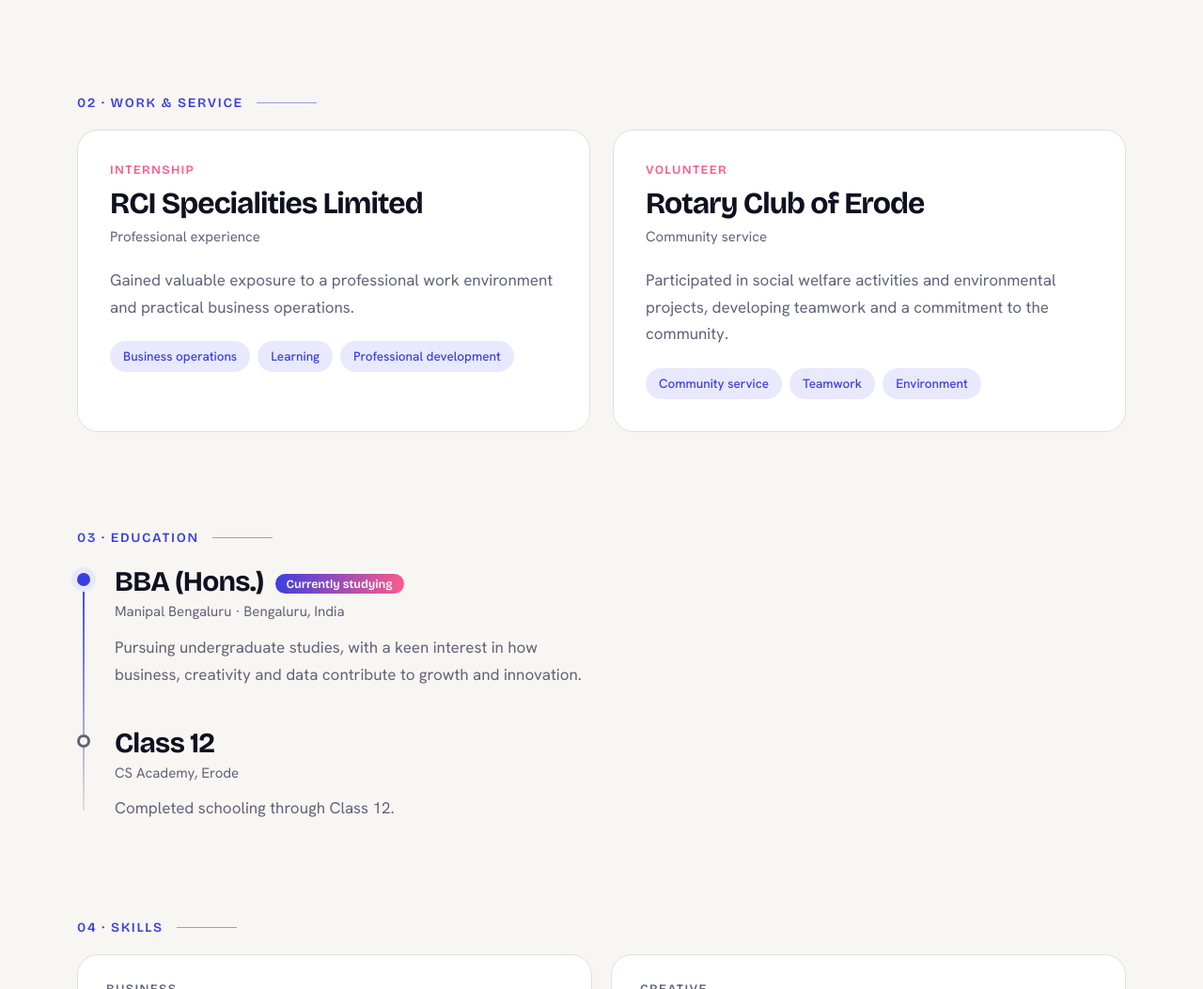
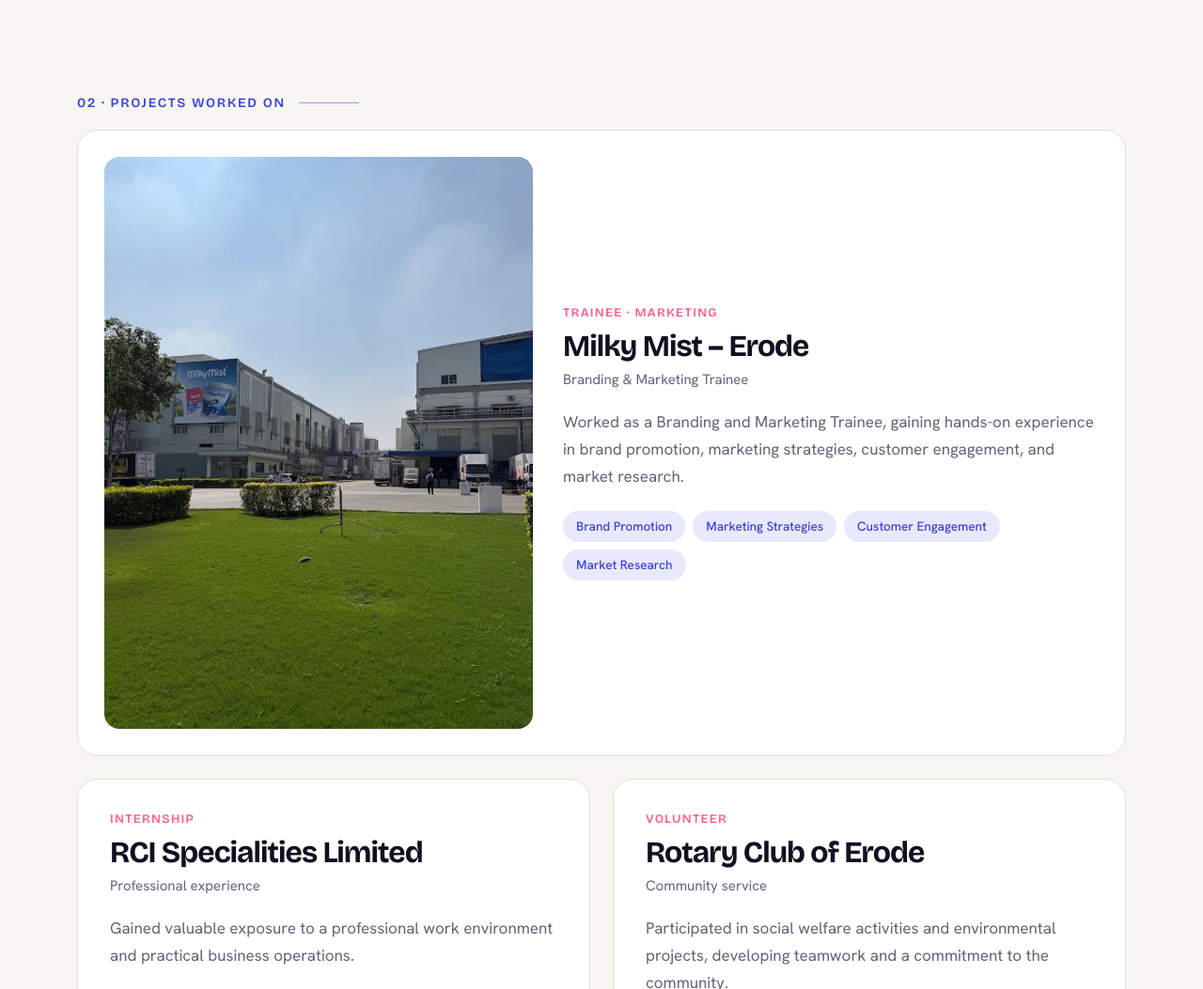
Before and after one commit to jude-pinkman/Aravind_Portfolio, a plain HTML site: page index.html in a window 1280 px wide. Shown: the part 1747-2800 px from the top of the page at 94% size. Drawn offline with nearby package versions, Linux system fonts and the light colour scheme.

Commit message:
Update projects section with Milky Mist trainee role and photo

```diff
--- a/index.html
+++ b/index.html
@@ -78,6 +78,9 @@ h1 span:nth-child(2) b{animation-delay:.12s;background:linear-gradient(100deg,va
 .jobs{display:grid;grid-template-columns:repeat(2,1fr);gap:24px}
 .job{background:var(--panel);border:1px solid var(--line);border-radius:22px;padding:34px;transition:transform .3s,border-color .3s,box-shadow .3s}
 .job:hover{transform:translateY(-6px);border-color:var(--acc);box-shadow:0 24px 50px -24px var(--glow)}
+.job.featured{grid-column:1/-1;display:grid;grid-template-columns:1fr 1.25fr;gap:32px;align-items:center;padding:28px}
+.job-media{width:100%;height:100%;min-height:280px;border-radius:16px;overflow:hidden;background:var(--bg)}
+.job-media img{width:100%;height:100%;object-fit:cover;object-position:center 35%;display:block}
 .job .k{font:600 13px "Bricolage Grotesque",sans-serif;letter-spacing:.1em;text-transform:uppercase;color:var(--acc2);margin-bottom:10px}
 .job h3{font:700 32px/1.1 "Bricolage Grotesque",sans-serif;letter-spacing:-.03em;margin:0 0 6px}
 .job small{font-size:15px;color:var(--mute);display:block;margin-bottom:18px}
@@ -139,6 +142,8 @@ nav{display:none}
 .about,.int,.jobs,.sk{grid-template-columns:1fr}
 .about,.int{gap:32px}
 .job{padding:26px}
+.job.featured{grid-template-columns:1fr;gap:20px;padding:22px}
+.job.featured .job-media{min-height:220px;max-height:280px}
 .end{padding-top:72px;margin-top:80px}
 }
 @media (prefers-reduced-motion:reduce){html{scroll-behavior:auto}h1 span b,.mq div,.role i{animation:none}.rv{opacity:1;transform:none;transition:none}.job,.int li{transition:none}}
@@ -146,7 +151,7 @@ nav{display:none}
 </head>
 <body>
 <header><div class="w"><a class="logo" href="#top"><i></i>Aravind M</a>
-<nav aria-label="Sections"><a href="#about">About</a><a href="#work">Work</a><a href="#education">Education</a><a href="#skills">Skills</a><a href="#interests">Interests</a></nav>
+<nav aria-label="Sections"><a href="#about">About</a><a href="#work">Projects</a><a href="#education">Education</a><a href="#skills">Skills</a><a href="#interests">Interests</a></nav>
 <div class="hr"><button class="tg" id="tg" aria-label="Toggle light or dark theme">◐</button><a class="pill" href="#contact">Let’s connect</a></div></div></header>
 
 <main>
@@ -156,7 +161,7 @@ nav{display:none}
 <p class="role"><i></i>Business student &amp; photographer</p>
 <h1><span><b>Aravind</b></span><span><b>M.</b></span></h1>
 <p class="lead">Exploring the intersection of creativity, business and community.</p>
-<div class="cta"><a class="btn p" href="#work">View my work</a><a class="btn g" href="#contact">Get in touch</a></div>
+<div class="cta"><a class="btn p" href="#work">View projects</a><a class="btn g" href="#contact">Get in touch</a></div>
 <div class="facts">
 <div><b>Erode</b>Tamil Nadu, India</div>
 <div><b>BBA (Hons.)</b>Manipal Bengaluru</div>
@@ -183,8 +188,18 @@ nav{display:none}
 <p>I bring discipline, perseverance, focus and a competitive mindset to everything I do. I’m a motivated, adaptable and enthusiastic learner, eager to gain new experiences and develop my professional skills.</p>
 </div></div></section>
 
-<section class="row rv" id="work"><p class="eye">02 · Work &amp; service</p>
+<section class="row rv" id="work"><p class="eye">02 · Projects worked on</p>
 <div class="jobs">
+<div class="job featured">
+<div class="job-media"><img src="milky-mist.webp" alt="Milky Mist – Erode Plant"></div>
+<div class="job-body">
+<div class="k">Trainee · Marketing</div>
+<h3>Milky Mist – Erode</h3>
+<small>Branding &amp; Marketing Trainee</small>
+<p>Worked as a Branding and Marketing Trainee, gaining hands-on experience in brand promotion, marketing strategies, customer engagement, and market research.</p>
+<div class="tags"><span>Brand Promotion</span><span>Marketing Strategies</span><span>Customer Engagement</span><span>Market Research</span></div>
+</div>
+</div>
 <div class="job"><div class="k">Internship</div><h3>RCI Specialities Limited</h3><small>Professional experience</small>
 <p>Gained valuable exposure to a professional work environment and practical business operations.</p>
 <div class="tags"><span>Business operations</span><span>Learning</span><span>Professional development</span></div></div>
```
Also changed, not shown: milky-mist.webp (added).
